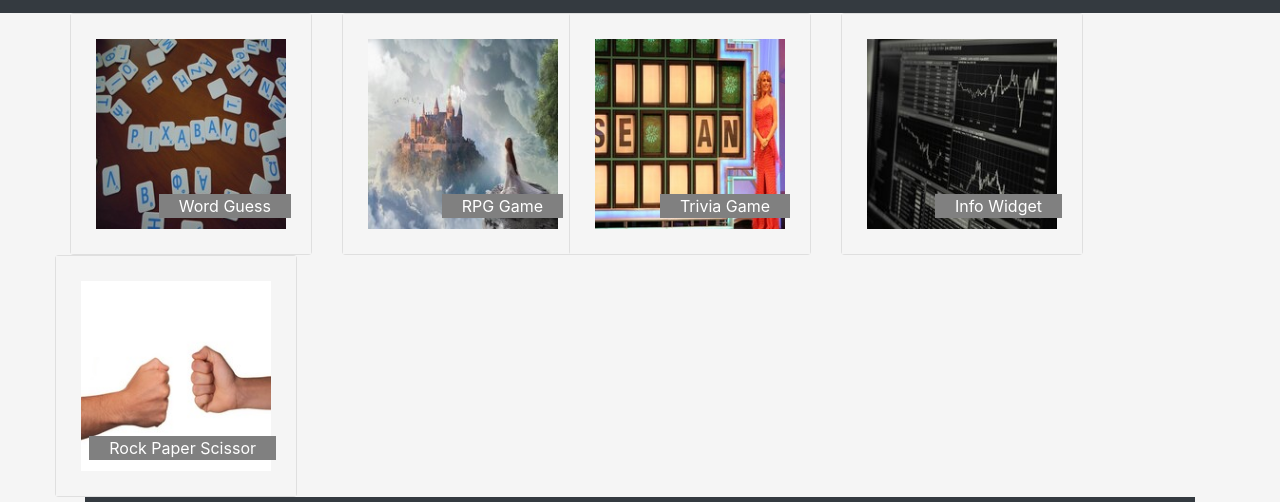
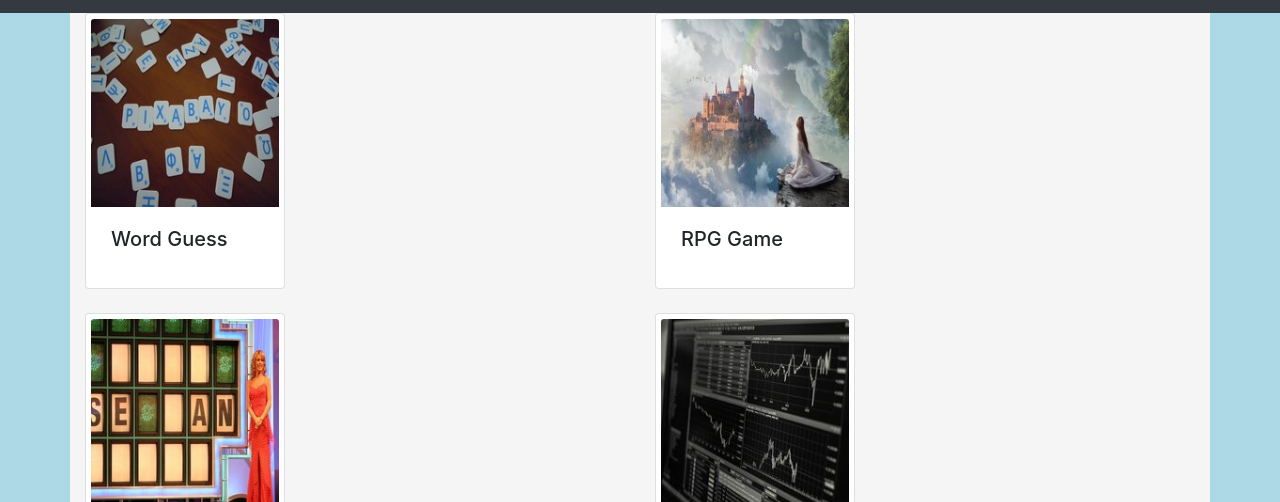
Before and after one commit to egome019/aboutMe-1, a plain HTML site: page portfolio.html in a window 1280 px wide. Shown: the part 61-563 px from the top of the page. Drawn offline with nearby package versions, Linux system fonts and the light colour scheme.

Commit message:
updated portfolio

```diff
--- a/portfolio.html
+++ b/portfolio.html
@@ -29,47 +29,48 @@
         </nav>
 
         <section class="container">
-            <section class="row">
-                <section class="card-deck">
-                    <section class="card portcard">
-                        <section class="card-body">
-                            <img src="./images/word guess1.jpg" class="img-fluid img1" alt="Responsive Game of word tiles scattered">
-                            <p class="text-block"> Word Guess</p>
-                        </section>
-                    </section>
-                    <section class="card portcard">
-                        <section class="card-body">
-                            <img src="./images/rpg game1.jpg" class="img-fluid img1" alt="Responsive Girl kneeling with castle in the distance">
-                        <p class="text-block">RPG Game</p>
-                    </section>
-                </section>
-            </section>
-            <section class="row">
-                <section class="card-deck">
-                    <section class="card portcard">
-                        <section class="card-body">
-                            <img src="./images/trivia game.jpg" class="img-fluid img1" alt="Responsive A women standing in front of Jeopardy game board">
-                            <p class="text-block">Trivia Game</p>
-                        </section>
-                    </section>
-                    <section class="card portcard">
-                        <section class="card-body">
-                            <img src="./images/stock info1.jpg" class="img-fluid img1" alt="Responsive Graphs of stock on a computer">
-                            <p class="text-block">Info Widget</p>
-                        </section>
-                    </section>
-                </section>
-            </section>
-            <section class="row">
-                <section class="card-deck">
-                    <section class="card portcard">
-                        <section class="card-body">
-                            <img src="./images/rps.jpg" class="img-fluid img1" alt="Responsive a game of rock paper scissor">
-                            <p class="text-block">Rock Paper Scissor</p>
-                        </section>
-                    </section>
-                </section>
-            </section>
+            <div class="row row-cols-1 row-cols-md-2">
+                <div class="col mb-4">
+                  <div class="card img1">
+                    <img src="./images/word guess1.jpg" class="card-img-top" alt="Responsive Game of word tiles scattered">
+                    <div class="card-body">
+                      <h5 class="card-title">Word Guess</h5>
+                    </div>
+                  </div>
+                </div>
+                <div class="col mb-4">
+                  <div class="card img1">
+                    <img src="./images/rpg game1.jpg" class="card-img-top" alt="Responsive Girl kneeling with castle in the distance">
+                    <div class="card-body">
+                      <h5 class="card-title">RPG Game</h5>
+                    </div>
+                  </div>
+                </div>
+                <div class="col mb-4">
+                  <div class="card img1">
+                    <img src="./images/trivia game.jpg" class="card-img-top" alt="Responsive A women standing in front of Jeopardy game board">
+                    <div class="card-body">
+                      <h5 class="card-title">Trivia Game</h5>
+                    </div>
+                  </div>
+                </div>
+                <div class="col mb-4">
+                  <div class="card img1">
+                    <img src="./images/stock info1.jpg" class="card-img-top" alt="Responsive Graphs of stock on a computer">
+                    <div class="card-body">
+                      <h5 class="card-title">Info Widget</h5>
+                    </div>
+                  </div>
+                </div>
+                <div class="col mb-4">
+                    <div class="card">
+                        <img src="./images/rps.jpg" class="img-fluid img1" alt="Responsive a game of rock paper scissor">
+                        <div class="card-body">
+                            <h5 class="card-title">Rock Paper Scissor</h5>
+                        </div>
+                    </div>
+                </div>
+            </div>
         </section>
         <footer class="navbar navbar-expand-lg navbar-dark bg-dark">
             <a class="navbar-brand mx-auto" href="./contact.html">
--- a/style.css
+++ b/style.css
@@ -3,11 +3,10 @@
 }
 
 body {
-    background-color:whitesmoke;
+    background-color: lightblue;
 }
 
 .wrapper {
-  /* Box-model */
   width: 1024px;
   padding: 20px;
   background-color: whitesmoke;
@@ -86,9 +85,7 @@ section {
 
   }
 
-  /* Additional Screen Sizes */
 
-  /* Width at 768px and below */
   @media screen and (max-width: 768px) {
     body {
       background-color:whitesmoke;
@@ -112,14 +109,12 @@ section {
 
   }
 
-  /* Width at 640px and below */
   @media screen and (max-width: 640px) {
     body {
       background-color:whitesmoke;
     }
 
     .wrapper {
-      /* Box-model */
       width: 100%;
       padding: 20px;
     }
```
